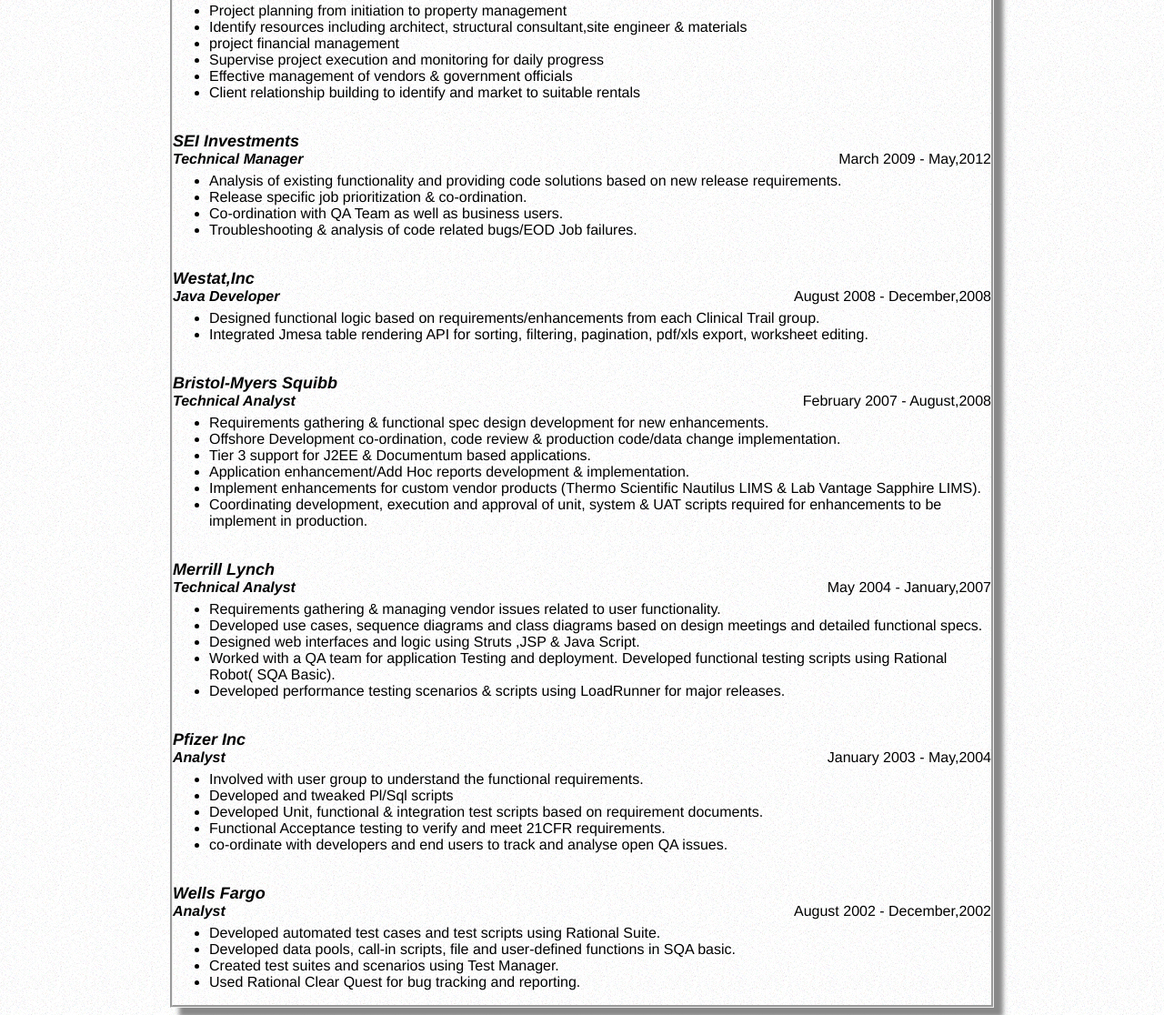
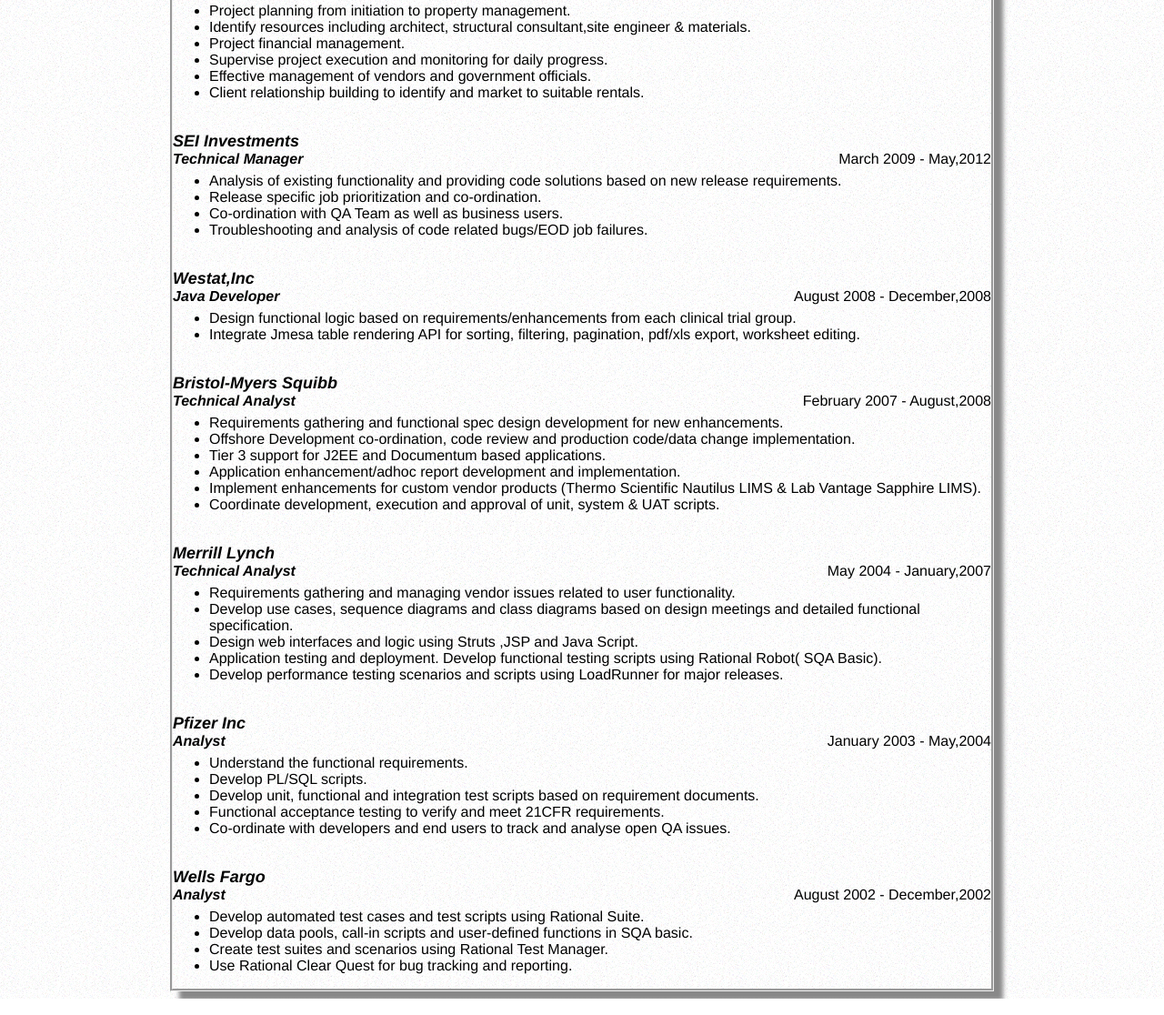
Before and after one commit to ckuruvi/ckuruvi.github.io, a plain HTML site: page index.html in a window 1280 px wide. Shown: the part 341-1457 px from the top of the page at 91% size. Drawn offline with Linux system fonts and the light colour scheme.

Commit message:
edited content

```diff
--- a/index.html
+++ b/index.html
@@ -19,7 +19,7 @@
 			</div>
 
 			<div id="summary">
-				<p>Ten years of IT experience in analysis,design,development,testing,debugging & production support.
+				<p>Ten years of IT experience in analysis,design,development,testing,debugging and production support.
 					Four years of entrepreneurial experience in real estate development.
 				</P>
 			</div>
@@ -34,12 +34,12 @@
 				<div id="role">Owner & Manager</div>
 					<div >
 						<ul>
-							<li>Project planning from initiation to property management </li>
-							<li>Identify resources including architect, structural consultant,site engineer & materials </li>
-							<li>project financial management </li>
-							<li>Supervise project execution and monitoring for daily progress</li>
-							<li>Effective management of vendors & government officials </li>
-							<li>Client relationship building to identify and market to suitable rentals</li>
+							<li>Project planning from initiation to property management.</li>
+							<li>Identify resources including architect, structural consultant,site engineer & materials. </li>
+							<li>Project financial management. </li>
+							<li>Supervise project execution and monitoring for daily progress.</li>
+							<li>Effective management of vendors and government officials.</li>
+							<li>Client relationship building to identify and market to suitable rentals.</li>
 						</ul>
 					</div>
 			</div>
@@ -52,9 +52,9 @@
 					<div >
 						<ul>
 							<li>Analysis of existing functionality and providing code solutions based on new release requirements.</li>
-							<li>Release specific job prioritization & co-ordination. </li>
-							<li>Co-ordination with QA Team as well as business users. </li>
-							<li>Troubleshooting & analysis of  code related bugs/EOD Job failures.</li>
+							<li>Release specific job prioritization and co-ordination.</li>
+							<li>Co-ordination with QA Team as well as business users.</li>
+							<li>Troubleshooting and analysis of  code related bugs/EOD job failures.</li>
 						</ul>
 					</div>
 			</div>
@@ -65,8 +65,8 @@
 				<div id="role">Java Developer</div>
 					<div >
 						<ul>
-							<li>Designed functional logic based on requirements/enhancements from each Clinical Trail group.</li>
-							<li>Integrated Jmesa table rendering API for sorting, filtering, pagination, pdf/xls export, worksheet editing.</li>
+							<li>Design functional logic based on requirements/enhancements from each clinical trial group.</li>
+							<li>Integrate Jmesa table rendering API for sorting, filtering, pagination, pdf/xls export, worksheet editing.</li>
 						</ul>
 					</div>
 			</div>
@@ -78,12 +78,12 @@
 				<div id="role">Technical Analyst</div>
 					<div >
 						<ul>
-							<li>Requirements gathering & functional spec design development for new enhancements.</li>
-							<li>Offshore Development co-ordination, code review & production code/data change implementation.</li>
-							<li>Tier 3 support for J2EE & Documentum based applications.</li>
-							<li>Application enhancement/Add Hoc reports development & implementation.</li>
+							<li>Requirements gathering and functional spec design development for new enhancements.</li>
+							<li>Offshore Development co-ordination, code review and production code/data change implementation.</li>
+							<li>Tier 3 support for J2EE and Documentum based applications.</li>
+							<li>Application enhancement/adhoc report development and implementation.</li>
 							<li>Implement enhancements for custom vendor products (Thermo Scientific Nautilus LIMS & Lab Vantage Sapphire LIMS).</li>
-							<li>Coordinating development, execution and approval of unit, system & UAT scripts required for enhancements to be implement in production.</li>
+							<li>Coordinate development, execution and approval of unit, system & UAT scripts.</li>
 						</ul>
 					</div>
 			</div>
@@ -95,11 +95,11 @@
 				<div id="role">Technical Analyst</div>
 					<div >
 						<ul>
-							<li>Requirements gathering & managing vendor issues related to user functionality.</li>
-							<li>Developed use cases, sequence diagrams and class diagrams based on design meetings and detailed functional specs.</li>
-							<li>Designed  web interfaces and logic  using Struts ,JSP & Java Script.</li>
-							<li>Worked with a QA team for application Testing and deployment. Developed functional testing scripts using Rational Robot( SQA Basic).</li>
-							<li>Developed performance testing scenarios & scripts using LoadRunner for major releases.</li>
+							<li>Requirements gathering and managing vendor issues related to user functionality.</li>
+							<li>Develop use cases, sequence diagrams and class diagrams based on design meetings and detailed functional specification.</li>
+							<li>Design  web interfaces and logic  using Struts ,JSP and Java Script.</li>
+							<li>Application testing and deployment. Develop functional testing scripts using Rational Robot( SQA Basic).</li>
+							<li>Develop performance testing scenarios and scripts using LoadRunner for major releases.</li>
 						</ul>
 					</div>
 			</div>
@@ -112,11 +112,11 @@
 
 					<div >
 						<ul>
-							<li>Involved with user group to understand the functional requirements.</li>
-							<li>Developed and tweaked Pl/Sql scripts</li>
-							<li>Developed Unit, functional &  integration test scripts based on requirement documents. </li>
-							<li>Functional Acceptance testing to verify and meet 21CFR requirements.</li>
-							<li>co-ordinate with developers and end users to track and analyse open QA issues.</li
+							<li>Understand the functional requirements.</li>
+							<li>Develop PL/SQL scripts.</li>
+							<li>Develop unit, functional and integration test scripts based on requirement documents.</li>
+							<li>Functional acceptance testing to verify and meet 21CFR requirements.</li>
+							<li>Co-ordinate with developers and end users to track and analyse open QA issues.</li
 						</ul>
 					</div>
 			</div>
@@ -128,10 +128,10 @@
 				<div id="role">Analyst</div>
 					<div >
 						<ul>
-							<li>Developed automated   test cases and test scripts using Rational Suite.</li>
-							<li>Developed data pools, call-in scripts, file and user-defined functions in SQA basic.</li>
-							<li>Created  test suites and scenarios using Test Manager.</li>
-							<li>Used Rational Clear Quest for bug tracking and reporting.</li>
+							<li>Develop automated test cases and test scripts using Rational Suite.</li>
+							<li>Develop data pools, call-in scripts and user-defined functions in SQA basic.</li>
+							<li>Create test suites and scenarios using Rational Test Manager.</li>
+							<li>Use Rational Clear Quest for bug tracking and reporting.</li>
 						</ul>
 					</div>
 			</div>
```
